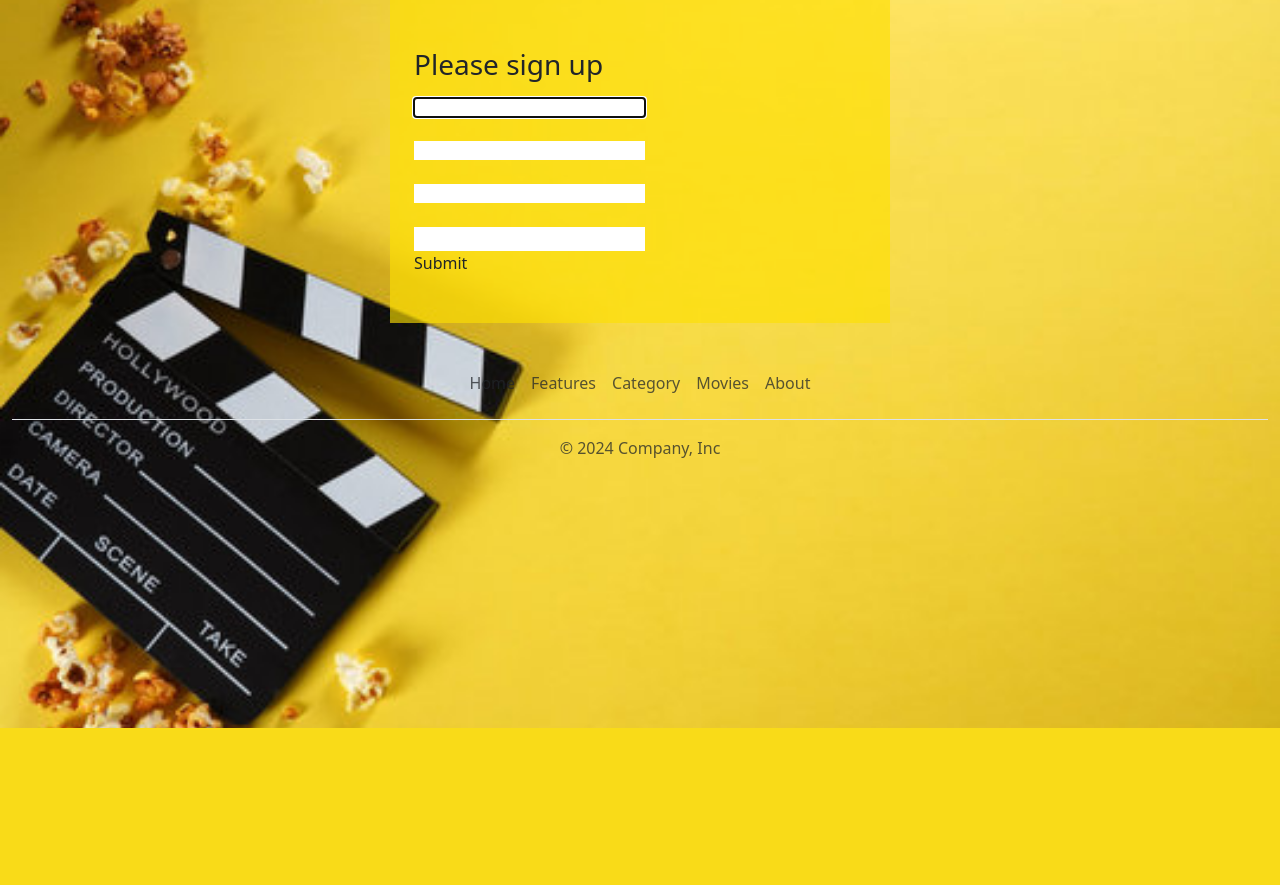
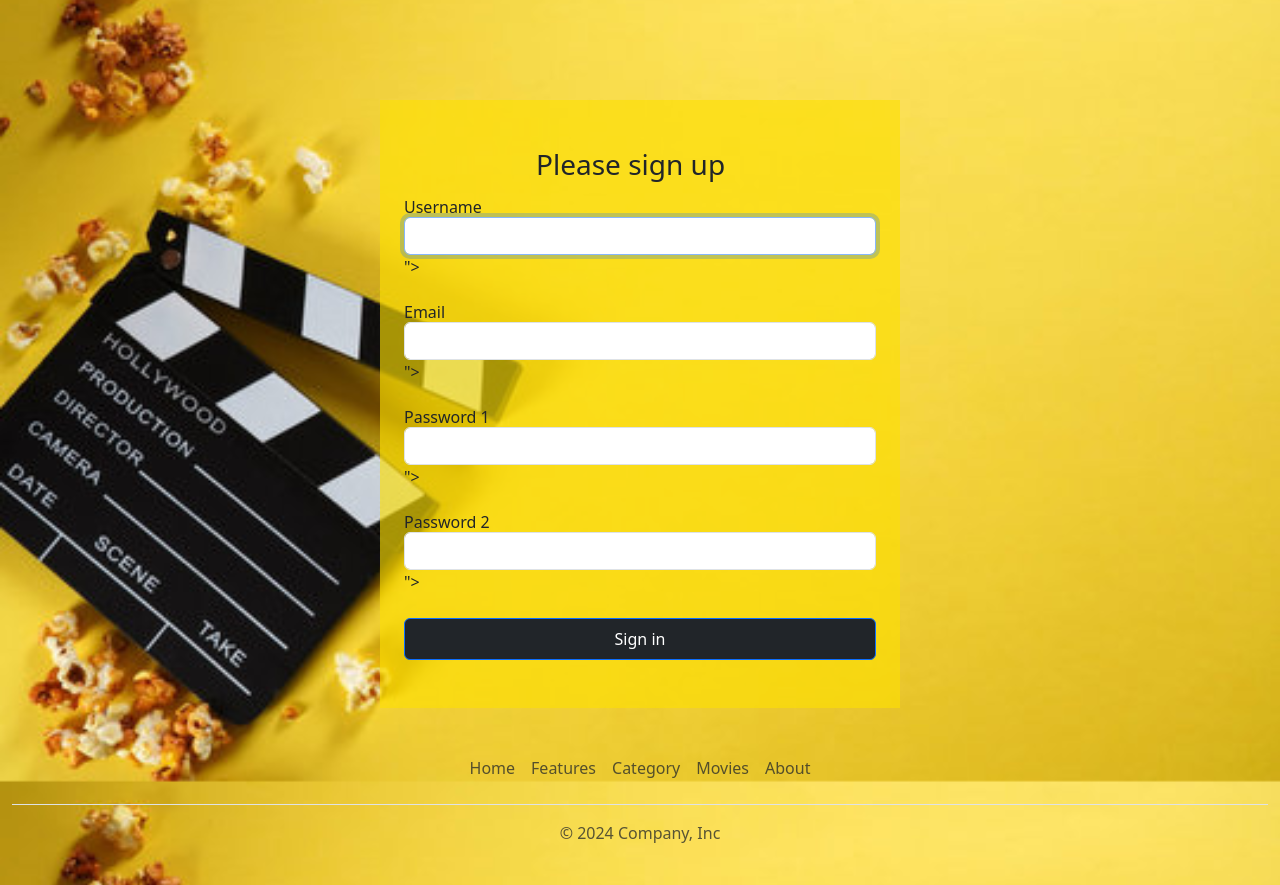
Before and after one commit to aqmuratov/Movies, a Django app: page /registration/ in a window 1280 px wide. Shown: the part 72-957 px from the top of the page. Before the commit the page ends 800 px from the top, so only its background shows below. Run offline with Django 4.2, Linux system fonts and the light colour scheme; some libraries are stand-ins or nearby versions.

Commit message:
register

```diff
--- a/movies/templates/base.html
+++ b/movies/templates/base.html
@@ -34,6 +34,18 @@
               <input type="search" class="form-control form-control-dark text-bg-dark" placeholder="Search..." aria-label="Search">
             </form>
 
+            {% if  user.is_authenticated %}
+            <p>
+              User: {{ user.username }}
+            </p>
+            <a href="{% url 'logout' %}">
+                <button   class="btn btn-outline-light me-2">
+                  logout
+                </button>
+
+            </a>
+            {% else %}
+
             <div class="text-end">
               <a href="{% url 'login' %}">
               <button type="button" class="btn btn-outline-light me-2">Login</button>
@@ -41,6 +53,7 @@
               <a href="{% url 'registration' %}">
               <button type="button" class="btn btn-warning">Sign-up</button>
               </a>
+              {% endif %}
 
             </div>
           </div>
--- a/movies/templates/login.html
+++ b/movies/templates/login.html
@@ -2,14 +2,15 @@
 {% extends 'base.html' %}
 {% block content %}
     <form method="post">
+      {% csrf_token %}
         <div style="width: 400px; margin-left: 550px; margin-top: 150px;">
          <h1 class="h3 mb-3 fw-normal">Please sign in</h1>
         <div class="form-floating">
-          <input type="username"  class="form-control" id="floatingInput" placeholder="name@example.com">
+          <input type="username"  class="form-control" id="{{form.username}}
           <label for="floatingInput">Username</label>
         </div>
         <div class="form-floating">
-          <input type="password" class="form-control" id="floatingPassword" placeholder="Password">
+          <input type="password" class="form-control" id="{{form.password}}"
           <label for="floatingPassword">Password</label>
         </div>
         <div class="form-check text-start my-3">
--- a/movies/templates/registration.html
+++ b/movies/templates/registration.html
@@ -1,32 +1,38 @@
+
 {% extends 'base.html' %}
 {% load static %}
 <link rel="stylesheet" href="{% static 'signup.css' %}">
 {% block content %}
 
-
-<div class="container-fluid py-5" style="background-color: rgba(253, 224, 3, 0.636); width: 500px;">
+<div class="container-fluid py-5" style="width: 520px; background-color: rgba(253, 224, 3, 0.636); margin-top: 100px;">
     <main class="form-signin w-100 m-auto">
         <div class="container">
         <form action="{% url 'registration' %}" method="post">
         {% csrf_token %}
         <div class="element">
-        <h1 class="h3 mb-3 fw-normal">Please sign up</h1>
-        <h1>{{form.username}}</h1>
+            <h1 class="h3 mb-3 fw-normal" style="margin-left: 132px;">Please sign up</h1>
+            <h1>Username</h1>
+            <input type="username"  class="form-control" id="{{form.username}}">
         </div>
         <div class="element">
             <br>
-        <h1>{{form.email}}</h1>
+            <h1>Email</h1>
+            <input type="email"  class="form-control" id="{{form.email}}">
         </div>
         <br>
         <div class="element">
-        <h1>{{form.password1}}</h1>
+            <h1>Password 1</h1>
+            <input type="password"  class="form-control" id="{{form.password1}}">
         </div>
         <br>
-    {{form.password2}}
+        <div class="element">
+            <h1>Password 2</h1>
+            <input type="password"  class="form-control" id="{{form.password2}}">
+        </div>
         <br>
-    <input type="submit" name="" id="">
+
+        <button class="btn btn-primary w-100 py-2 text-bg-dark" style="width: 250px;" type="submit">Sign in</button>
     </div>
 </div>
 
-
 {% endblock %}
--- a/movies/urls.py
+++ b/movies/urls.py
@@ -8,5 +8,6 @@ urlpatterns = [
     path('login/',views.log_in,name='login'),
     path('detail/<int:id>',views.movie_detail,name='detail'),
     path('about/',views.about,name='about'),
-    path('category/',views.category,name='Category')
+    path('category/',views.category,name='Category'),
+    path('logout/',views.log_out,name='logout'),
 ]
--- a/movies/views.py
+++ b/movies/views.py
@@ -24,7 +24,7 @@ def registration(reqeust):
         if form.is_valid():
             user = form.save()
             login(reqeust,user)
-            return redirect('homepage')
+            return redirect('movie_list')
     else:
         form = forms.SingUpForm()
     return render(reqeust,'registration.html',{'form':form})
@@ -43,6 +43,10 @@ def log_in(request):
 def movie_detail(request,id):
     post = get_object_or_404(models.Movies,id=id)
     return render(request,'movie_detail.html',{'post':post})
+
+def log_out(request):
+    logout(request)
+    return redirect('movie_list')
 
 class SingInClass(LoginView):
     authentication_form = forms.SignInForm
```
Also changed, not shown: 1 other file. Lines whose indentation alone changed are shown as unchanged.
